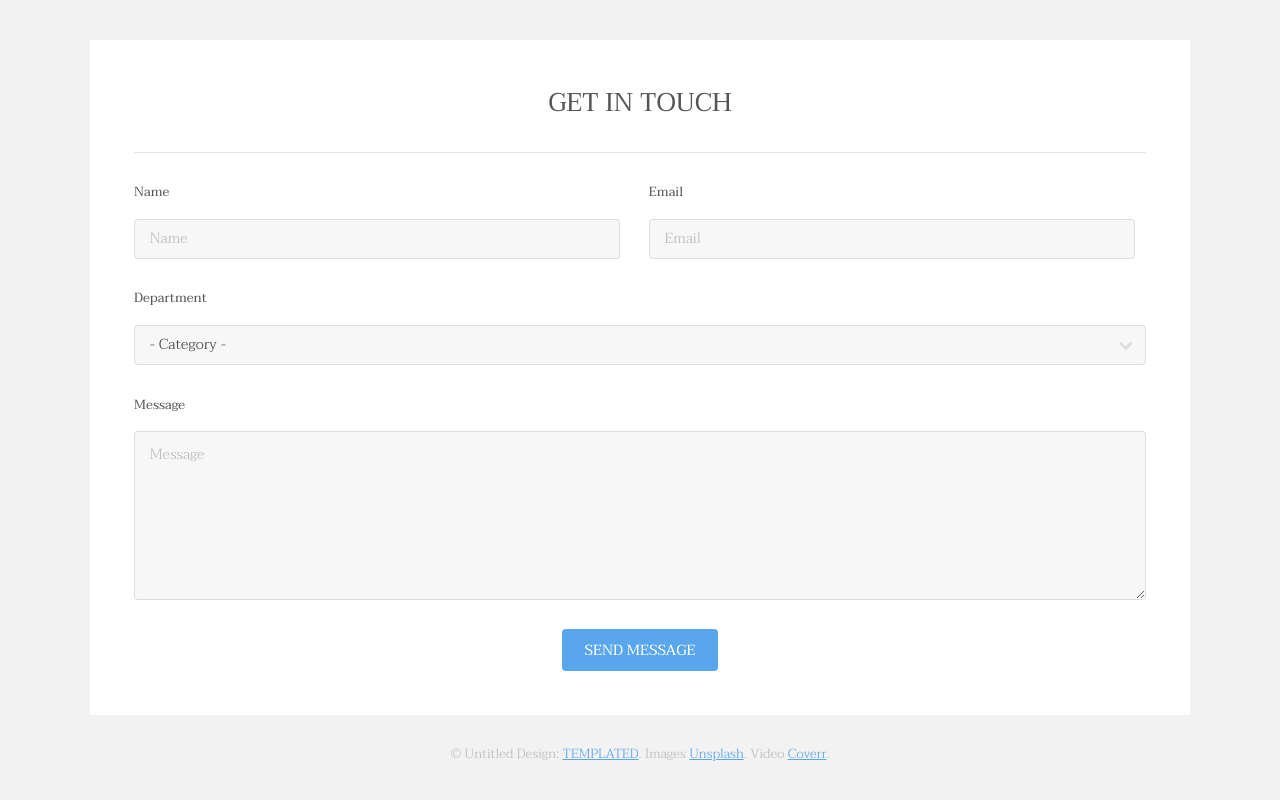
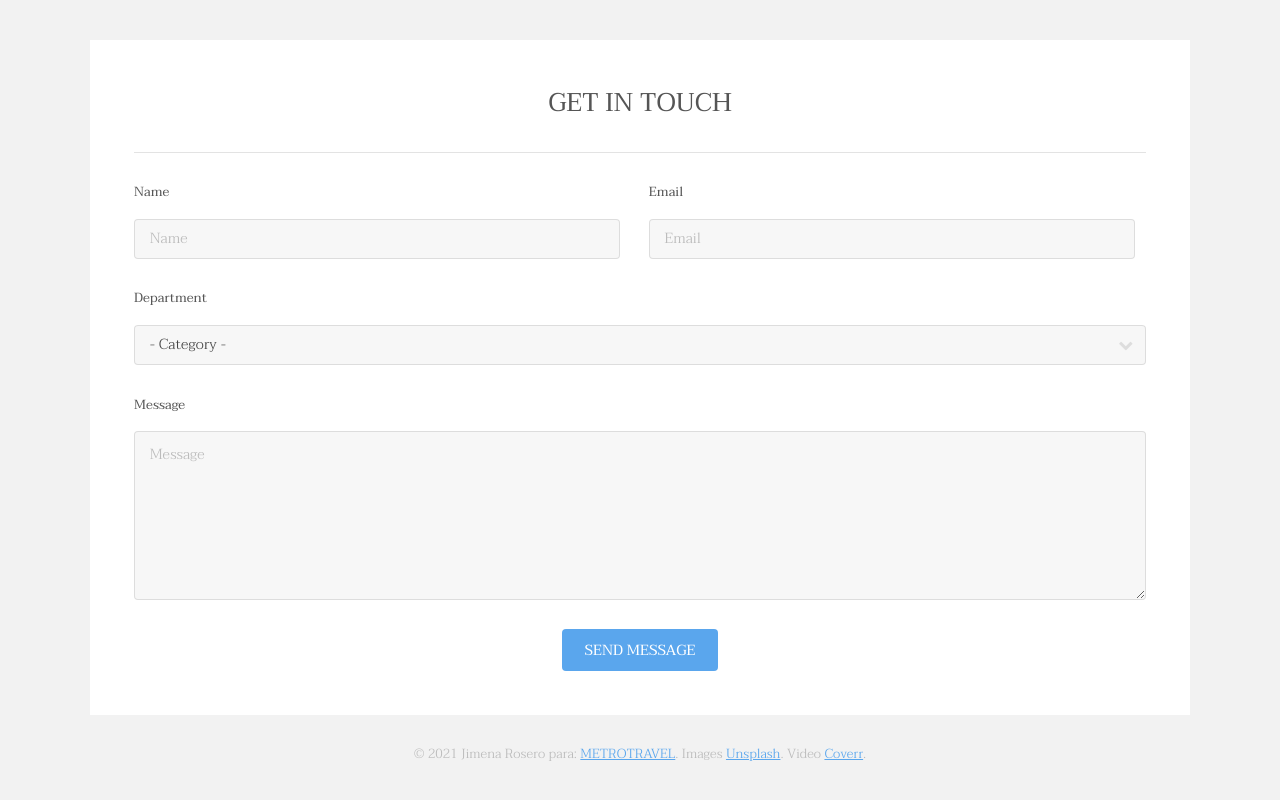
Before and after one commit to Jimena74/04_REP_METROPOLI, a plain HTML site: page index.html in a window 1280 px wide. Shown: the part 3231-4031 px from the top of the page. Drawn offline with Linux system fonts and the light colour scheme.

Commit message:
cambios en el pie de página por JIMENA74

```diff
--- a/index.html
+++ b/index.html
@@ -194,7 +194,7 @@
 						</div>
 					</section>
 					<div class="copyright">
-						&copy; Untitled Design: <a href="https://templated.co/">TEMPLATED</a>. Images <a href="https://unsplash.com/">Unsplash</a>. Video <a href="http://coverr.co/">Coverr</a>.
+						&copy; 2021 Jimena Rosero para: <a href="https://templated.co/">METROTRAVEL</a>. Images <a href="https://unsplash.com/">Unsplash</a>. Video <a href="http://coverr.co/">Coverr</a>.
 					</div>
 				</div>
 			</footer>
```
